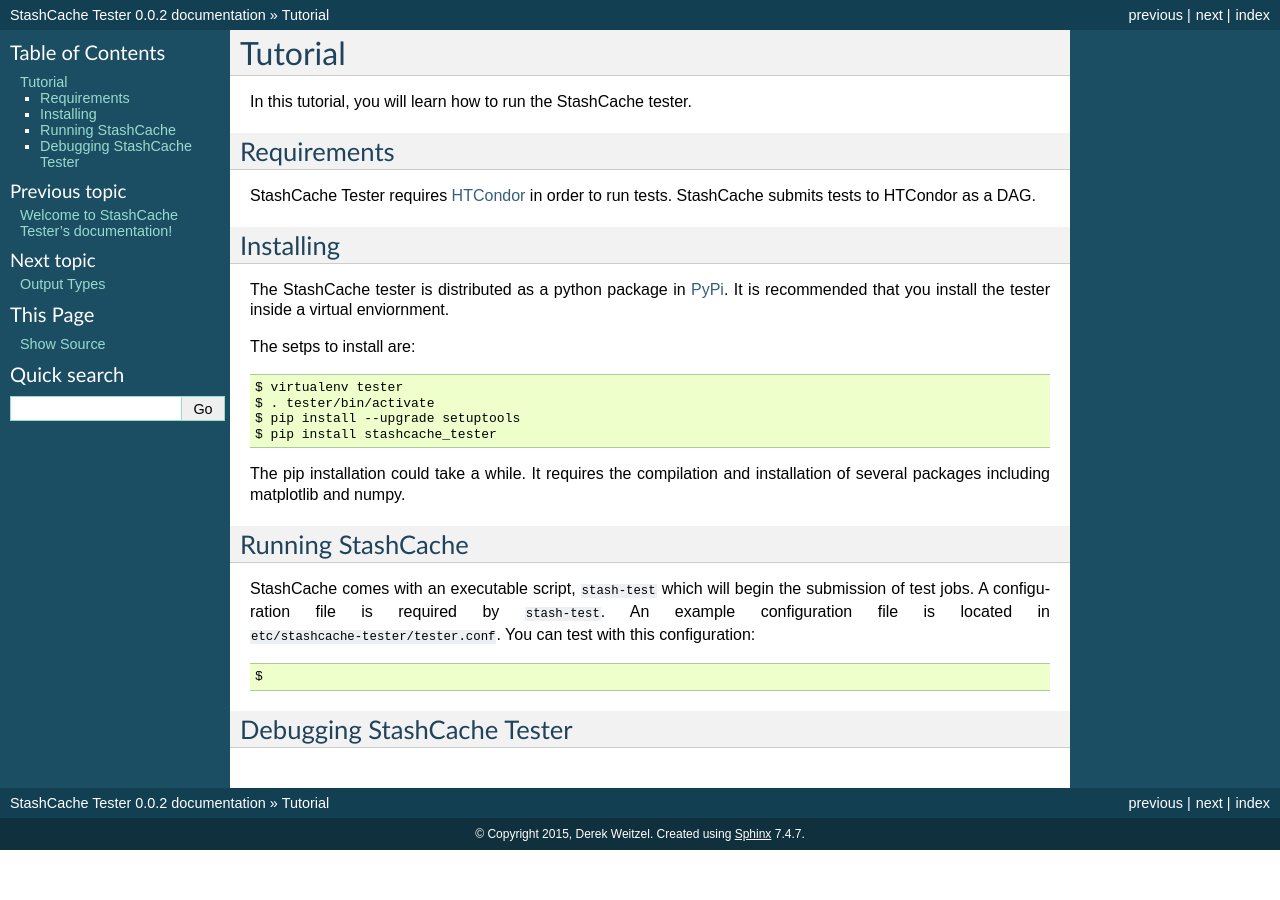
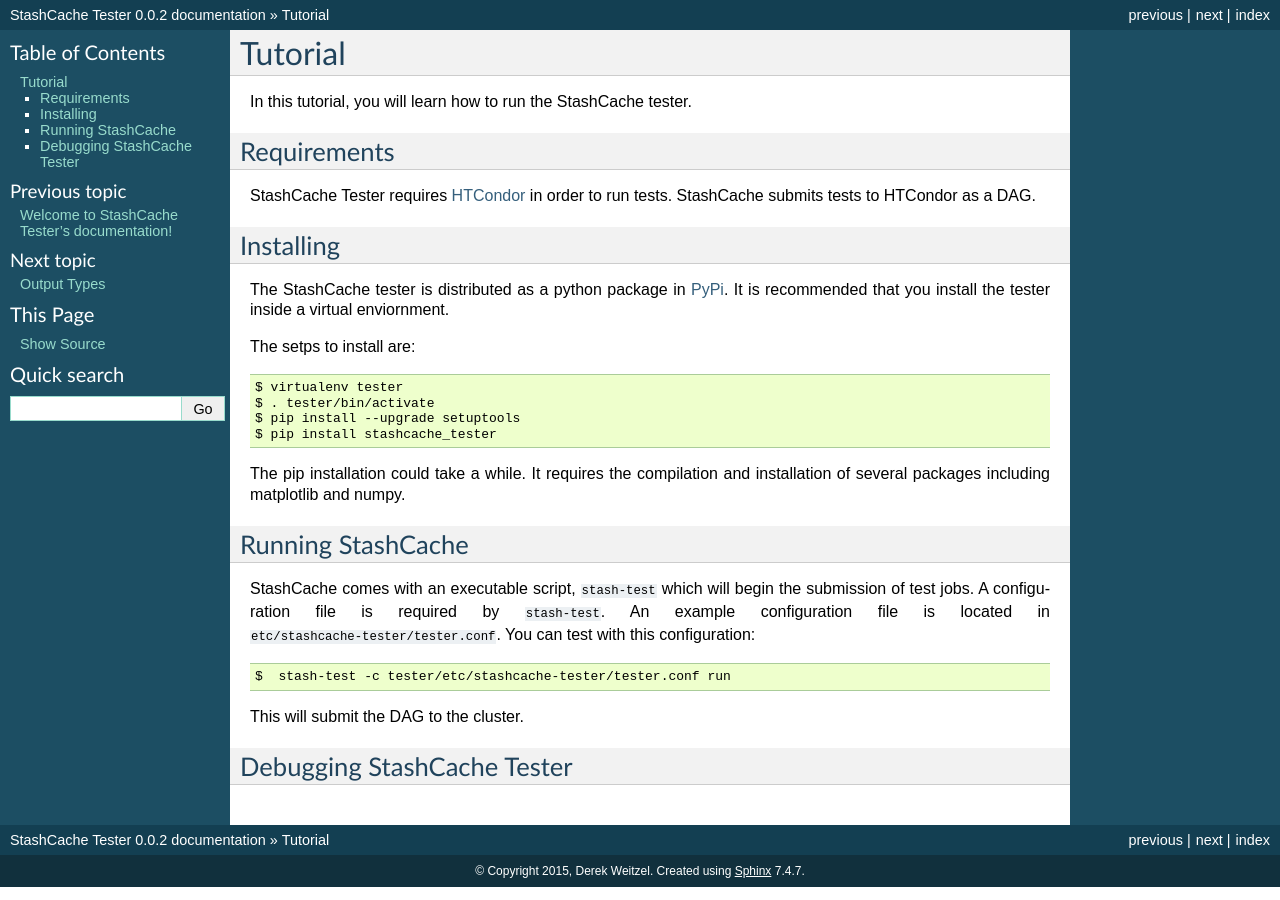
Before and after one commit to StashCache/stashcache-tester, a Sphinx documentation site: the page built from docs/tutorial.rst, in a window 1280 px wide. Built offline with Sphinx 7.4.7, drawn with Linux system fonts in a browser that asks for light colours.

Commit message:
Adding command to begin testing to docs

```diff
--- a/docs/tutorial.rst
+++ b/docs/tutorial.rst
@@ -29,7 +29,9 @@
 
 StashCache comes with an executable script, ``stash-test`` which will begin the submission of test jobs.  A configuration file is required by ``stash-test``.  An example configuration file is located in ``etc/stashcache-tester/tester.conf``.  You can test with this configuration::
 
-  $
+  $  stash-test -c tester/etc/stashcache-tester/tester.conf run
+
+This will submit the DAG to the cluster.
 
 
 Debugging StashCache Tester
```
